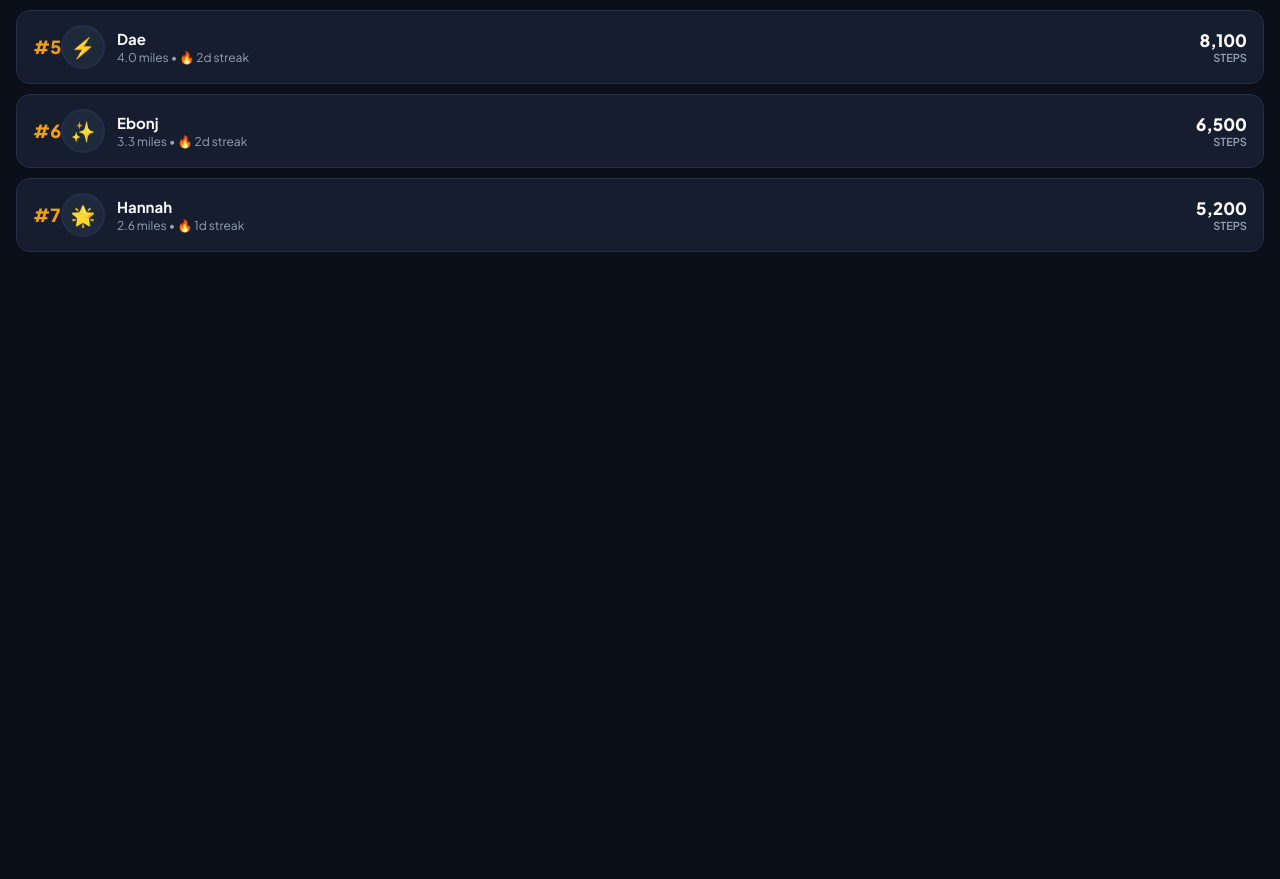
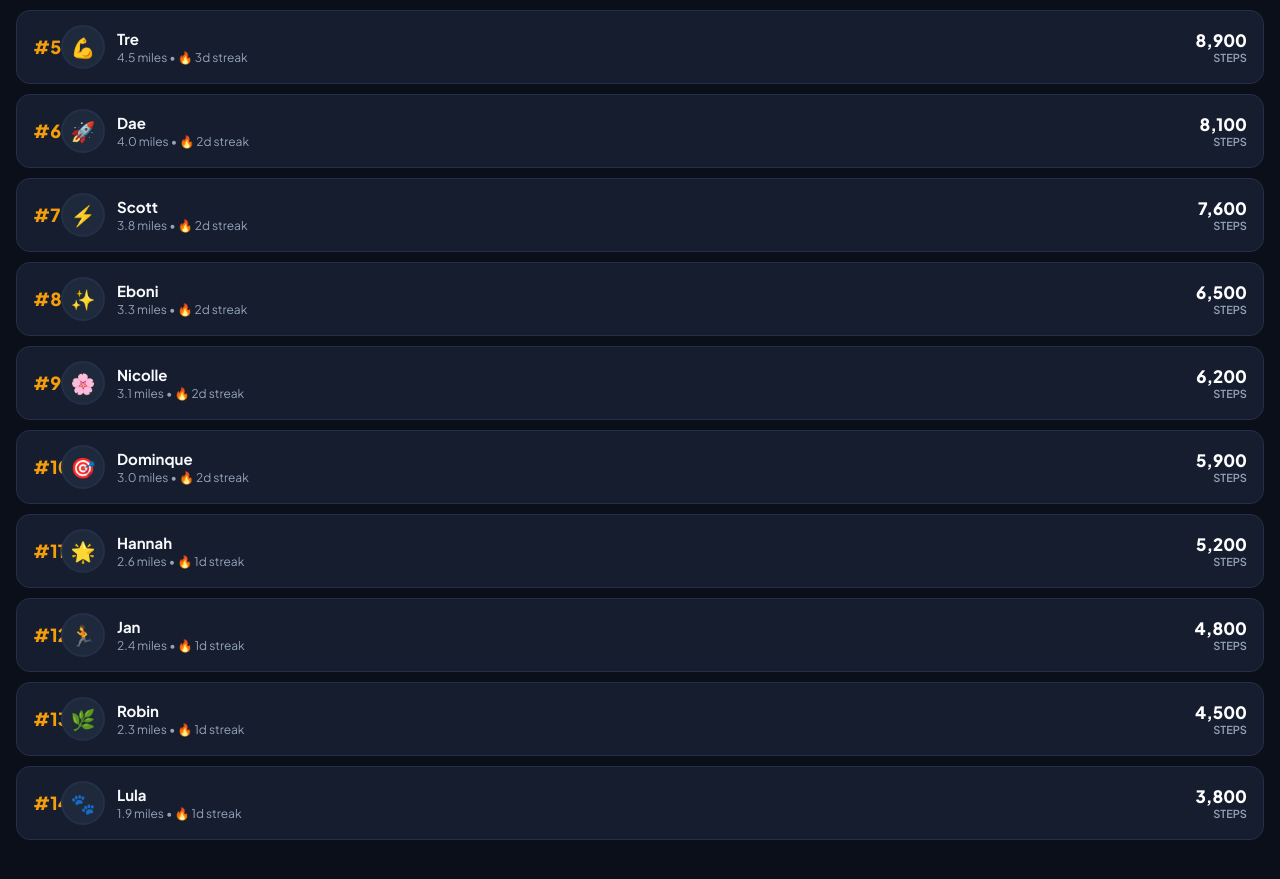
Before and after one commit to julesdamedic/5th_Ave_Walking_App, a plain HTML site: page 5th_Ave_Walking_App/index.html in a window 1280 px wide. Shown: the part 1015-1894 px from the top of the page. Before the commit the page ends 1327 px from the top, so only its background shows below. Drawn offline with Linux system fonts and the light colour scheme.

Commit message:
Update complete neighbor roster: 14 walkers, first names only, no addresses

```diff
--- a/5th_Ave_Walking_App/index.html
+++ b/5th_Ave_Walking_App/index.html
@@ -254,7 +254,7 @@
     <p class="subtitle">Community Walking & Fitness Challenge</p>
   </header>
 
-  <!-- UNIFIED COMMUNITY MILESTONE (NO TEAMS!) -->
+  <!-- UNIFIED COMMUNITY MILESTONE -->
   <div class="community-card">
     <div class="community-header">
       <span class="community-title">🌟 Walking Club Weekly Milestone</span>
@@ -265,7 +265,7 @@
     </div>
     <div class="community-meta">
       <span id="active-walkers-count">0 Walkers Active</span>
-      <span>GOAL: 250,000 STEPS</span>
+      <span>GOAL: 350,000 STEPS</span>
       <span id="pct-goal">0%</span>
     </div>
   </div>
@@ -281,9 +281,16 @@
         <option value="Marcus">👑 Marcus</option>
         <option value="May">🔥 May</option>
         <option value="Kelly">⭐ Kelly</option>
-        <option value="Dae">⚡ Dae</option>
-        <option value="Ebonj">✨ Ebonj</option>
         <option value="Hannah">🌟 Hannah</option>
+        <option value="Scott">⚡ Scott</option>
+        <option value="Dae">🚀 Dae</option>
+        <option value="Eboni">✨ Eboni</option>
+        <option value="Jan">🏃 Jan</option>
+        <option value="Tre">💪 Tre</option>
+        <option value="Dominque">🎯 Dominque</option>
+        <option value="Nicolle">🌸 Nicolle</option>
+        <option value="Robin">🌿 Robin</option>
+        <option value="Lula">🐾 Lula</option>
         <option value="Julie">🏆 Julie</option>
       </select>
     </div>
@@ -315,24 +322,31 @@
   <div class="toast" id="toast">🎉 Steps Recorded! Keep Striding!</div>
 
   <script>
-    // Sanitized: First names only, zero house numbers, zero street addresses, Jon removed
+    // Complete 14-neighbor roster, first names only, zero house numbers, zero street addresses
     const INITIAL_USERS = [
       { name: "Marcus", avatar: "👑", steps: 14200, streak: 4 },
       { name: "May", avatar: "🔥", steps: 16800, streak: 5 },
       { name: "Kelly", avatar: "⭐", steps: 9400, streak: 3 },
-      { name: "Dae", avatar: "⚡", steps: 8100, streak: 2 },
-      { name: "Ebonj", avatar: "✨", steps: 6500, streak: 2 },
       { name: "Hannah", avatar: "🌟", steps: 5200, streak: 1 },
+      { name: "Scott", avatar: "⚡", steps: 7600, streak: 2 },
+      { name: "Dae", avatar: "🚀", steps: 8100, streak: 2 },
+      { name: "Eboni", avatar: "✨", steps: 6500, streak: 2 },
+      { name: "Jan", avatar: "🏃", steps: 4800, streak: 1 },
+      { name: "Tre", avatar: "💪", steps: 8900, streak: 3 },
+      { name: "Dominque", avatar: "🎯", steps: 5900, streak: 2 },
+      { name: "Nicolle", avatar: "🌸", steps: 6200, streak: 2 },
+      { name: "Robin", avatar: "🌿", steps: 4500, streak: 1 },
+      { name: "Lula", avatar: "🐾", steps: 3800, streak: 1 },
       { name: "Julie", avatar: "🏆", steps: 11200, streak: 4 }
     ];
 
     function getUsers() {
-      const saved = localStorage.getItem("culdesac_stride_users_v3");
+      const saved = localStorage.getItem("culdesac_stride_users_v4");
       return saved ? JSON.parse(saved) : INITIAL_USERS;
     }
 
     function saveUsers(users) {
-      localStorage.setItem("culdesac_stride_users_v3", JSON.stringify(users));
+      localStorage.setItem("culdesac_stride_users_v4", JSON.stringify(users));
     }
 
     function setPreset(val) {
@@ -374,7 +388,7 @@
 
       // Update Community Milestone Bar
       document.getElementById("total-community-steps").innerText = totalCommunitySteps.toLocaleString() + " Steps";
-      const goal = 250000;
+      const goal = 350000;
       const pct = Math.min(100, Math.round((totalCommunitySteps / goal) * 100));
       document.getElementById("community-bar").style.width = pct + "%";
       document.getElementById("pct-goal").innerText = pct + "% of Goal";
```
Also changed, not shown: index.html (+24 -10 lines).
